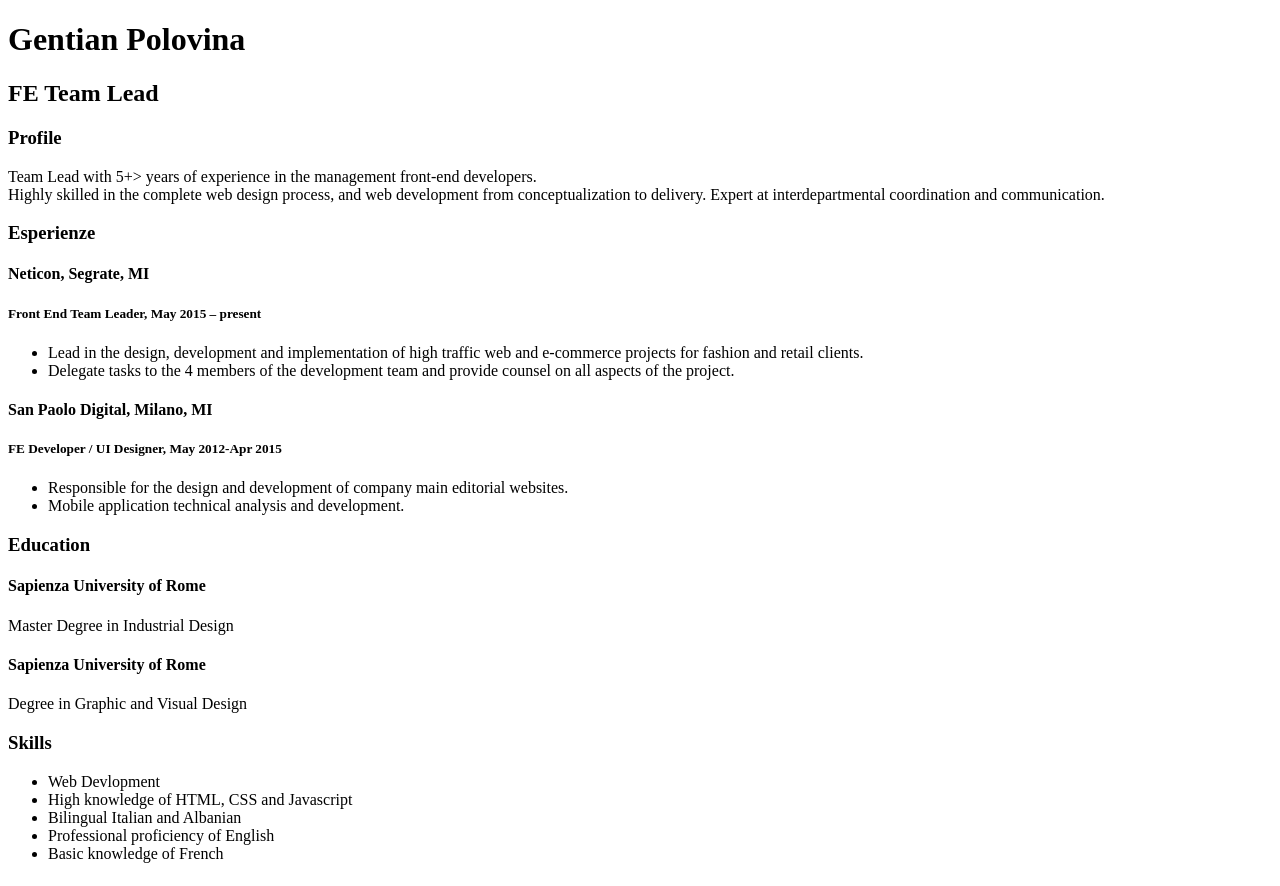
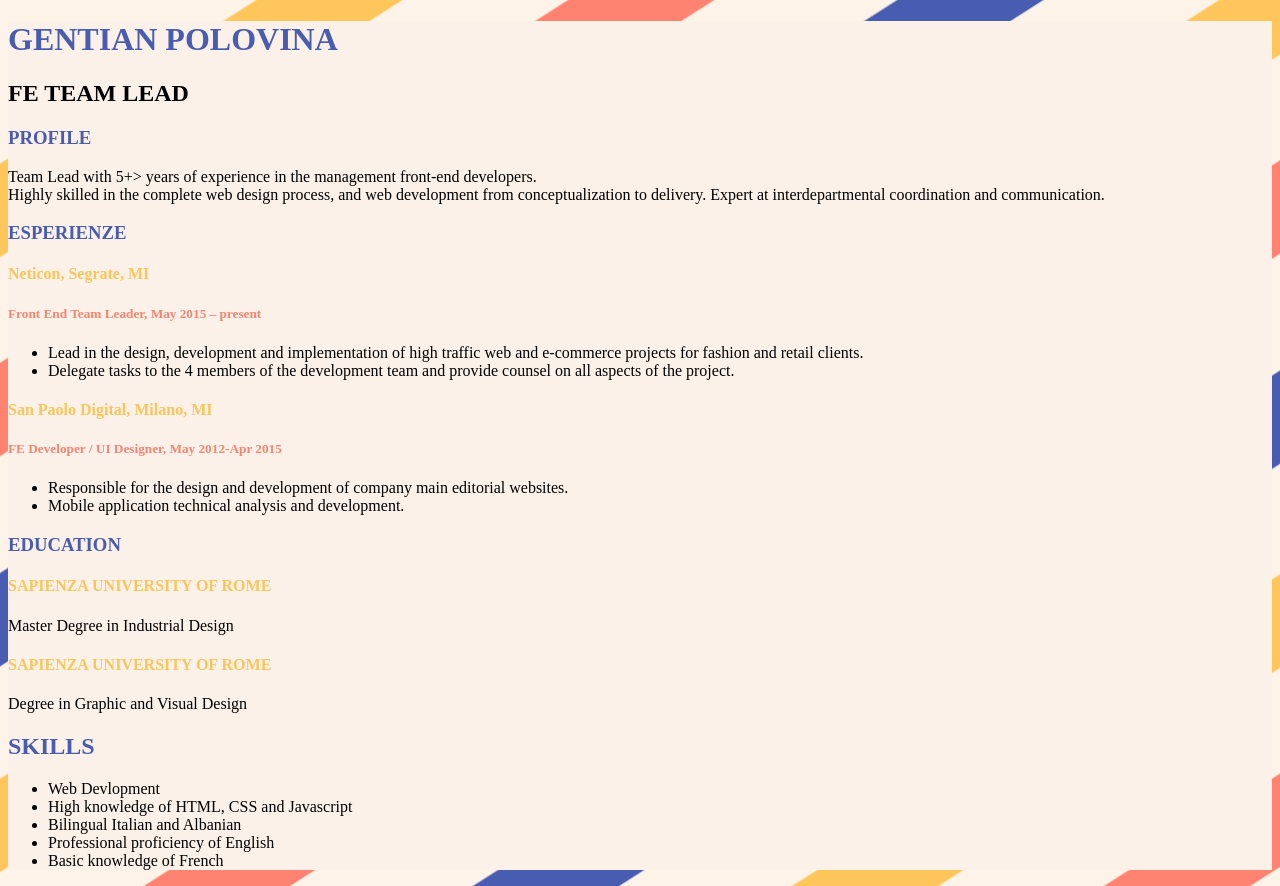
Before and after one commit to graziafrascarelli/labhtml-2020, a plain HTML site: page gentian.polovina/index.html in a window 1280 px wide. Drawn offline with Linux system fonts and the light colour scheme.

Commit message:
color e sfondo del cv - modifica del html

```diff
--- a/gentian.polovina/css/style.css
+++ b/gentian.polovina/css/style.css
@@ -0,0 +1,24 @@
+body {
+    background-image: url(../assets/background.png);
+}
+
+main {
+    background-color: #FBF1E8;
+}
+
+.title {
+    color: #495cb0;
+    text-transform: uppercase;
+}
+
+.text-uppercase {
+    text-transform: uppercase;
+}
+
+.color-yellow {
+    color: #FAC55A;
+}
+
+.color-orange {
+    color: #F78470;
+}
--- a/gentian.polovina/index.html
+++ b/gentian.polovina/index.html
@@ -10,29 +10,31 @@
 </head>
 
 <body>
+    <main>
         <header id="header" class="header">
             <!-- Header -->
             <hgroup>
                 <!-- MODALITA' 2 -->
-            <h1>Gentian Polovina</h1>
-            <h2>FE Team Lead</h2>
+                <h1 class="title">Gentian Polovina</h1>
+                <h2 class="text-uppercase">FE Team Lead</h2>
             </hgroup>
         </header>
 
         <!-- Section Profile -->
         <section>
-        <h3 class="header">Profile</h3>
+            <h3 class="title">Profile</h3>
             <p>Team Lead with 5+> years of experience in the management front-end developers.<br>
-            Highly skilled in the complete web design process, and web development from conceptualization to delivery.
+                Highly skilled in the complete web design process, and web development from conceptualization to
+                delivery.
                 Expert at interdepartmental coordination and communication.</p>
         </section>
 
         <!-- Section Experience -->
         <section>
-        <h3>Esperienze</h3>
+            <h3 class="title">Esperienze</h3>
 
-        <h4>Neticon, Segrate, MI</h4>
-        <h5>Front End Team Leader, May 2015 – present</h5>
+            <h4 class="color-yellow">Neticon, Segrate, MI</h4>
+            <h5 class="color-orange">Front End Team Leader, May 2015 – present</h5>
             <ul>
                 <li>Lead in the design, development and implementation of high traffic web and e-commerce projects for
                     fashion
@@ -42,8 +44,8 @@
                 </li>
             </ul>
 
-        <h4>San Paolo Digital, Milano, MI</h4>
-        <h5>FE Developer / UI Designer, May 2012-Apr 2015</h5>
+            <h4 class="color-yellow">San Paolo Digital, Milano, MI</h4>
+            <h5 class="color-orange">FE Developer / UI Designer, May 2012-Apr 2015</h5>
             <ul>
                 <li>Responsible for the design and development of company main editorial websites.</li>
                 <li>Mobile application technical analysis and development.</li>
@@ -52,19 +54,19 @@
 
         <!-- Section Education -->
         <section>
-        <h3>Education</h3>
+            <h3 class="title">Education</h3>
 
-        <h4>Sapienza University of Rome</h4>
+            <h4 class="text-uppercase color-yellow">Sapienza University of Rome</h4>
             <p>Master Degree in Industrial Design</p>
 
-        <h4>Sapienza University of Rome</h4>
+            <h4 class="text-uppercase color-yellow">Sapienza University of Rome</h4>
             <p>Degree in Graphic and Visual Design</p>
         </section>
 
 
         <!-- Section Skills -->
         <section>
-        <h3>Skills</h3>
+            <h1 class="title">Skills</h1>
             <ul>
                 <li>Web Devlopment</li>
                 <li>High knowledge of HTML, CSS and Javascript</li>
@@ -73,6 +75,9 @@
                 <li>Basic knowledge of French</li>
             </ul>
         </section>
+    </main>
+
+
 
 
 </body>
```
Lines whose indentation alone changed are shown as unchanged.
